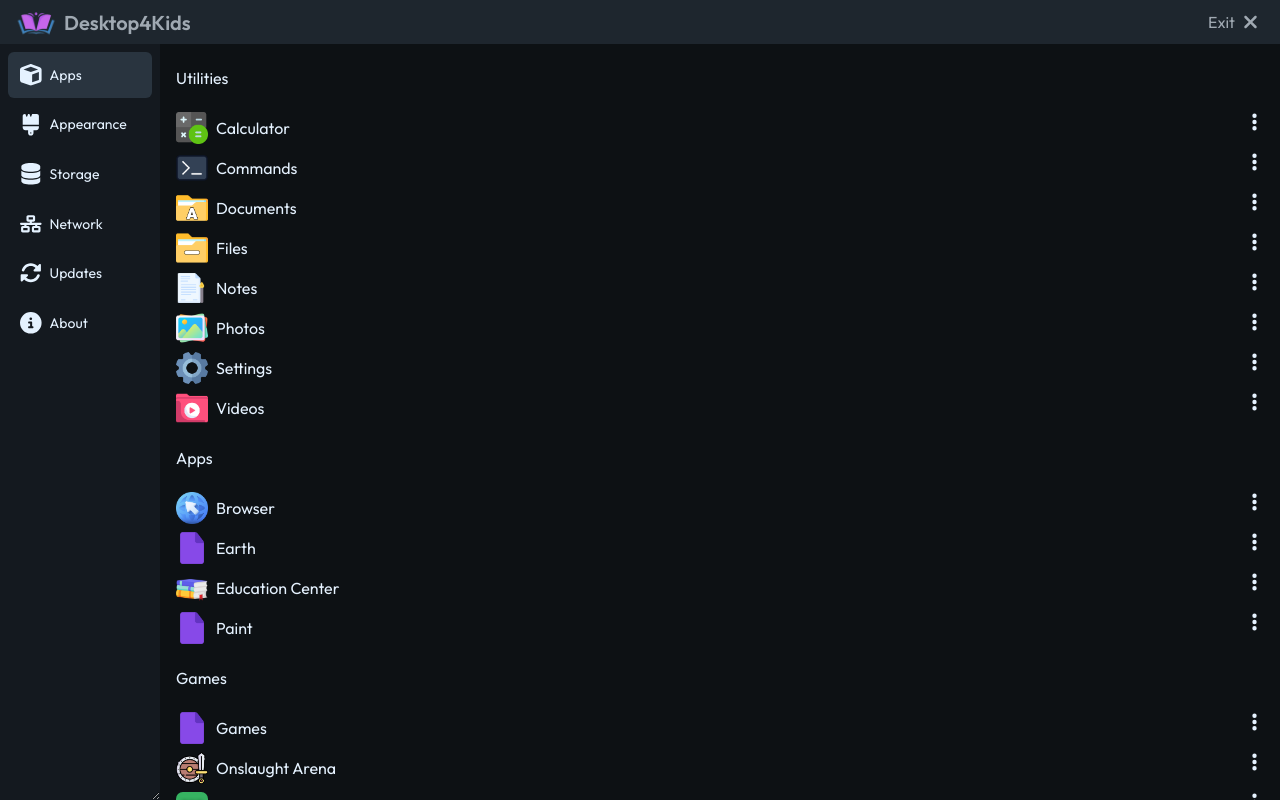
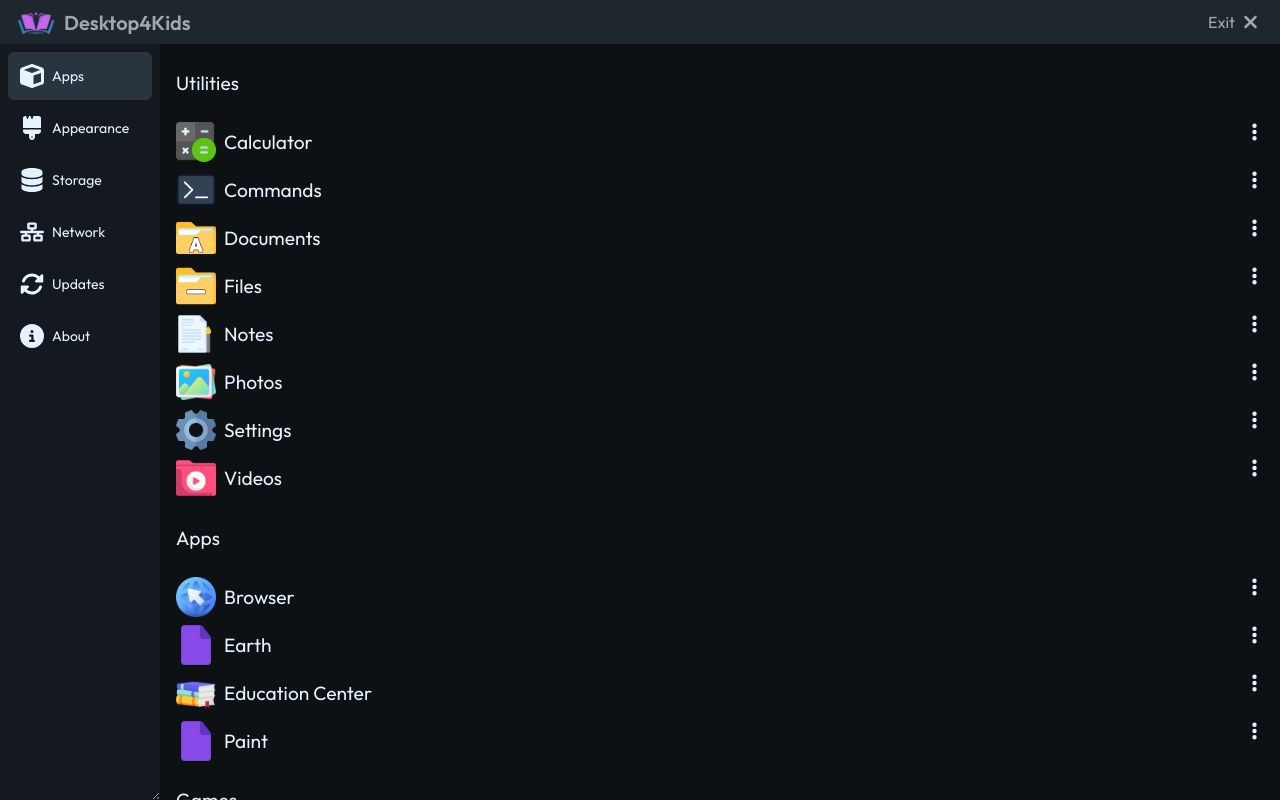
Before and after one commit to iSev7n/Desktop4Kids, a React (Vite) app: page /settings in a window 1280 px wide. Built offline with nearby package versions, Linux system fonts and the light colour scheme; no server answers.

Commit message:
Settings Menu Updated
Added in slight modifications to settings menu appearance.

```diff
--- a/src/components/apps/settings/Settings.module.css
+++ b/src/components/apps/settings/Settings.module.css
@@ -1,3 +1,4 @@
+/* Settings.module.css */
 .SettingsContainer {
 	width: 100%;
 	height: 100%;
@@ -40,6 +41,7 @@
 	padding: 0.75rem;
 	border-radius: var(--border-radius-1);
 	font-size: 0.875rem;
+	transition: transform 0.3s, background-color 0.3s, box-shadow 0.3s; /* Add transition for smooth hover effect */
   }
 
   .TabButton.ActiveTab {
@@ -49,10 +51,12 @@
   .TabButton:not(.ActiveTab):hover,
   .TabButton:not(.ActiveTab):focus-visible {
 	background-color: color-mix(in srgb, var(--background-color-0) 50%, transparent);
+	transform: scale(1.03); /* Reduce zoom effect on hover */
+	box-shadow: 0 0 5px rgba(255, 255, 255, 0.4); /* Reduce glow effect on hover */
   }
 
   .TabButton > svg {
-	height: 1.35rem;
+	height: 1.5rem; /* Increase icon size */
 	aspect-ratio: 1;
   }
 
@@ -96,10 +100,17 @@
   .OptionHorizontal {
 	flex-direction: row;
 	justify-content: space-between;
+	transition: transform 0.3s, background-color 0.3s, box-shadow 0.3s; /* Add transition for smooth hover effect */
+  }
+
+  .OptionHorizontal:hover {
+	transform: scale(1.02); /* Reduce zoom effect on hover */
+	/*box-shadow: 0 0 2px rgba(255, 255, 255, 0.4); /* Reduce glow effect on hover */
   }
 
   .Option > .Label {
 	color: var(--foreground-color-0);
+	font-size: 1.2rem; /* Increase font size for titles */
   }
 
   .Input {
@@ -243,8 +254,8 @@
 
   .Icon {
 	display: inline-block;
-	width: 2rem;
-	height: 2rem;
+	width: 2.5rem; /* Increase icon size */
+	height: 2.5rem; /* Increase icon size */
   }
 
   .Icon div {
--- a/src/components/apps/settings/tabs/AppOption.tsx
+++ b/src/components/apps/settings/tabs/AppOption.tsx
@@ -25,10 +25,14 @@ export function AppOption({ app, pins, setPins: _setPins }: AppOptionProps) {
   const settingsManager = useSettingsManager();
   const windowsManager = useWindowsManager();
 
-	const { onContextMenu } = useContextMenu({ Actions: (props) =>
+  const { onContextMenu } = useContextMenu({
+    Actions: (props) => (
       <Actions {...props}>
-			<ClickAction label="Launch" icon={AppsManager.getAppIconUrl(app.id)} onTrigger={() => windowsManager?.open(app.id)}/>
-			<ClickAction label={isPinned ? "Unpin from taskbar" : "Pin to taskbar"} icon={faThumbTack} onTrigger={() => {
+        <ClickAction label="Launch" icon={AppsManager.getAppIconUrl(app.id)} onTrigger={() => windowsManager?.open(app.id)} />
+        <ClickAction
+          label={isPinned ? "Unpin from taskbar" : "Pin to taskbar"}
+          icon={faThumbTack}
+          onTrigger={() => {
             const newPins = [...pins];
             if (isPinned) {
               removeFromArray(app.id, pins);
@@ -38,46 +42,21 @@ export function AppOption({ app, pins, setPins: _setPins }: AppOptionProps) {
 
             const settings = settingsManager?.getSettings(SettingsManager.VIRTUAL_PATHS.taskbar);
             void settings?.set("pins", newPins.join(","));
-			}}/>
+          }}
+        />
       </Actions>
+    ),
   });
 
-	return <div className={`${styles.Option} ${styles.OptionHorizontal}`}>
+  return (
+    <div className={`${styles.Option} ${styles.OptionHorizontal}`} onMouseOver={() => console.log("Hovered")} onClick={() => console.log("Clicked")}>
       <span className={styles.Label}>
-			<ImagePreview className={styles.Icon} source={AppsManager.getAppIconUrl(app.id)}/>
+        <ImagePreview className={styles.Icon} source={AppsManager.getAppIconUrl(app.id)} />
         {app.name}
       </span>
       <button className={styles.IconButton} onClick={onContextMenu as unknown as MouseEventHandler}>
-			<FontAwesomeIcon icon={faEllipsisVertical}/>
+        <FontAwesomeIcon icon={faEllipsisVertical} />
       </button>
-		{/* <div className={styles["Button-group"]}>
-			<Button
-				className={`${styles.Button} ${utilStyles.TextBold}`}
-				onClick={() => windowsManager.open(id)}
-			>
-				Launch
-			</Button>
-			<Button
-				className={`${styles.Button} ${styles["Button-red"]} ${utilStyles.TextBold}`}
-			>
-				Uninstall
-			</Button>
-			<Button
-				className={`${styles.Button} ${utilStyles.TextBold}`}
-				onClick={() => {
-					const newPins = [...pins];
-					if (isPinned) {
-						removeFromArray(id, pins);
-					} else {
-						newPins.push(id);
+    </div>
+  );
 }
-
-					const settings = settingsManager.get(SettingsManager.VIRTUAL_PATHS.taskbar);
-					settings.set("pins", newPins.join(","));
-				}}
-			>
-				{isPinned ? "Unpin from taskbar" : "Pin to taskbar"}
-			</Button>
-		</div> */}
-	</div>;
-}
```
Lines whose indentation alone changed are shown as unchanged.
